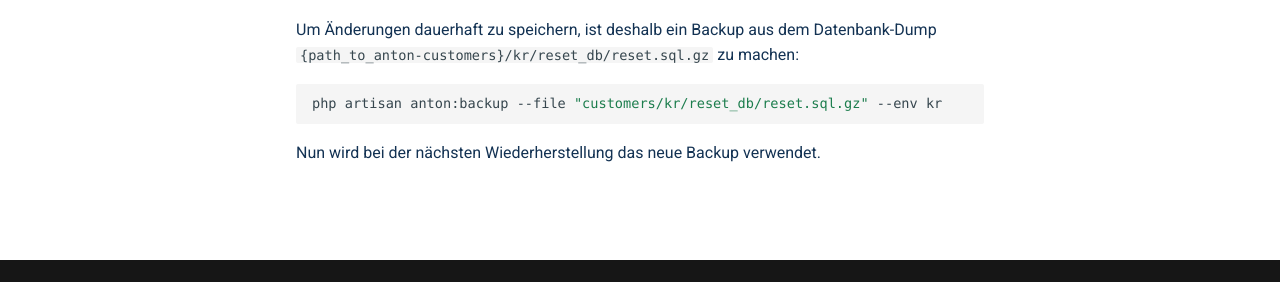
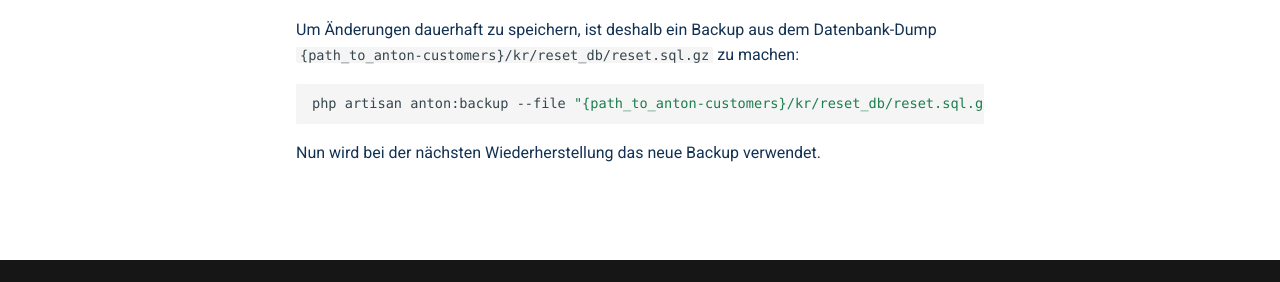
Before and after one commit to kraenzle-ritter/anton-documentation, an MkDocs documentation site: the page built from docs/admin/testarchive.md, in a window 1280 px wide. Shown: the part 576-858 px from the top of the page. Built offline with MkDocs 1.6.1 and Material for MkDocs 9.7.7, drawn with Linux system fonts in a browser that asks for light colours; some web fonts are replaced; comment, search, counter and statistics services are not loaded.

Commit message:
Update testarchive.md

````diff
--- a/docs/admin/testarchive.md
+++ b/docs/admin/testarchive.md
@@ -19,7 +19,7 @@ php artisan anton:reset --env="kr" \
 Um Änderungen dauerhaft zu speichern, ist deshalb ein Backup aus dem Datenbank-Dump `{path_to_anton-customers}/kr/reset_db/reset.sql.gz` zu machen:
 
 ```bash
-php artisan anton:backup --file "customers/kr/reset_db/reset.sql.gz" --env kr
+php artisan anton:backup --file "{path_to_anton-customers}/kr/reset_db/reset.sql.gz" --env kr
 ```
 
 Nun wird bei der nächsten Wiederherstellung das neue Backup verwendet.
````
